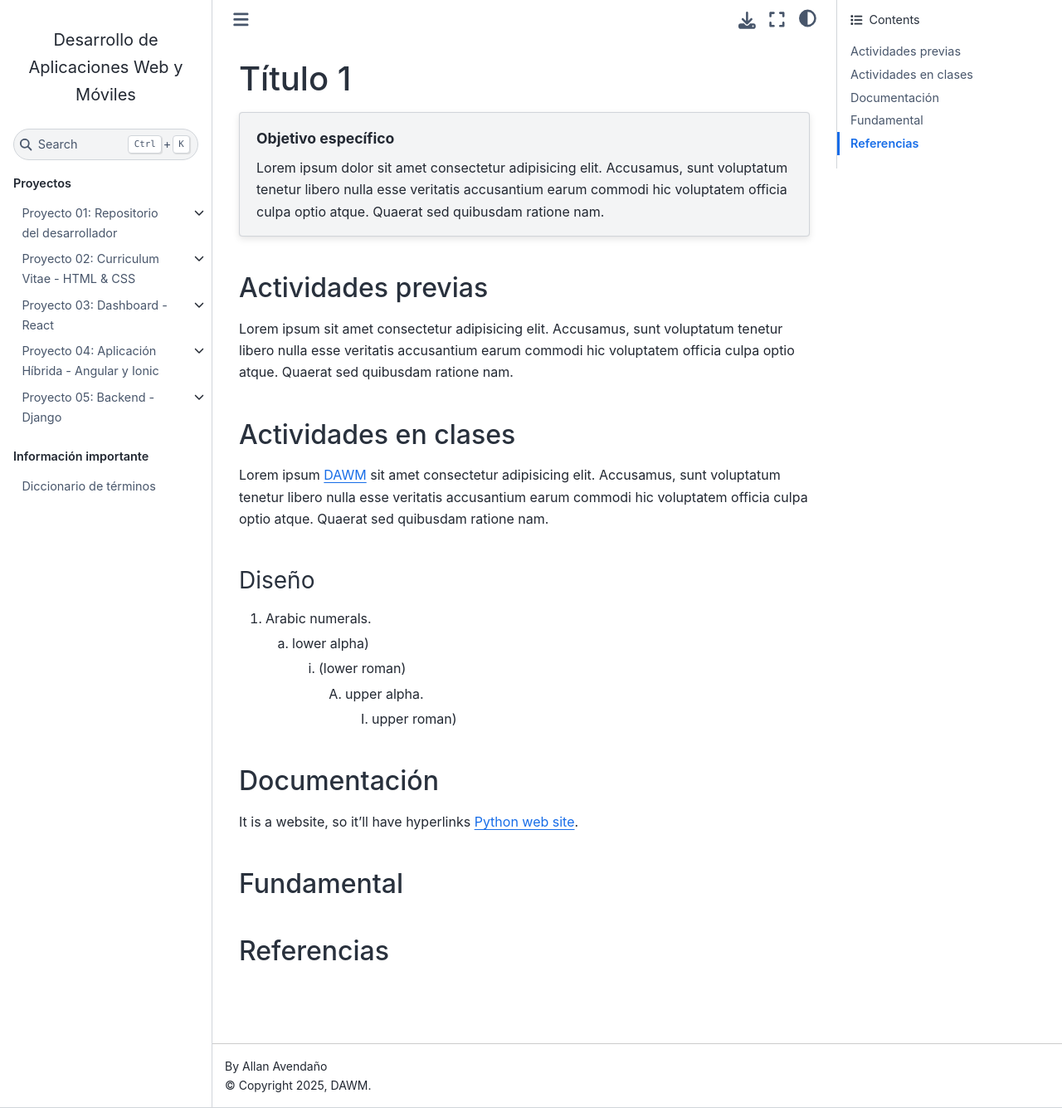
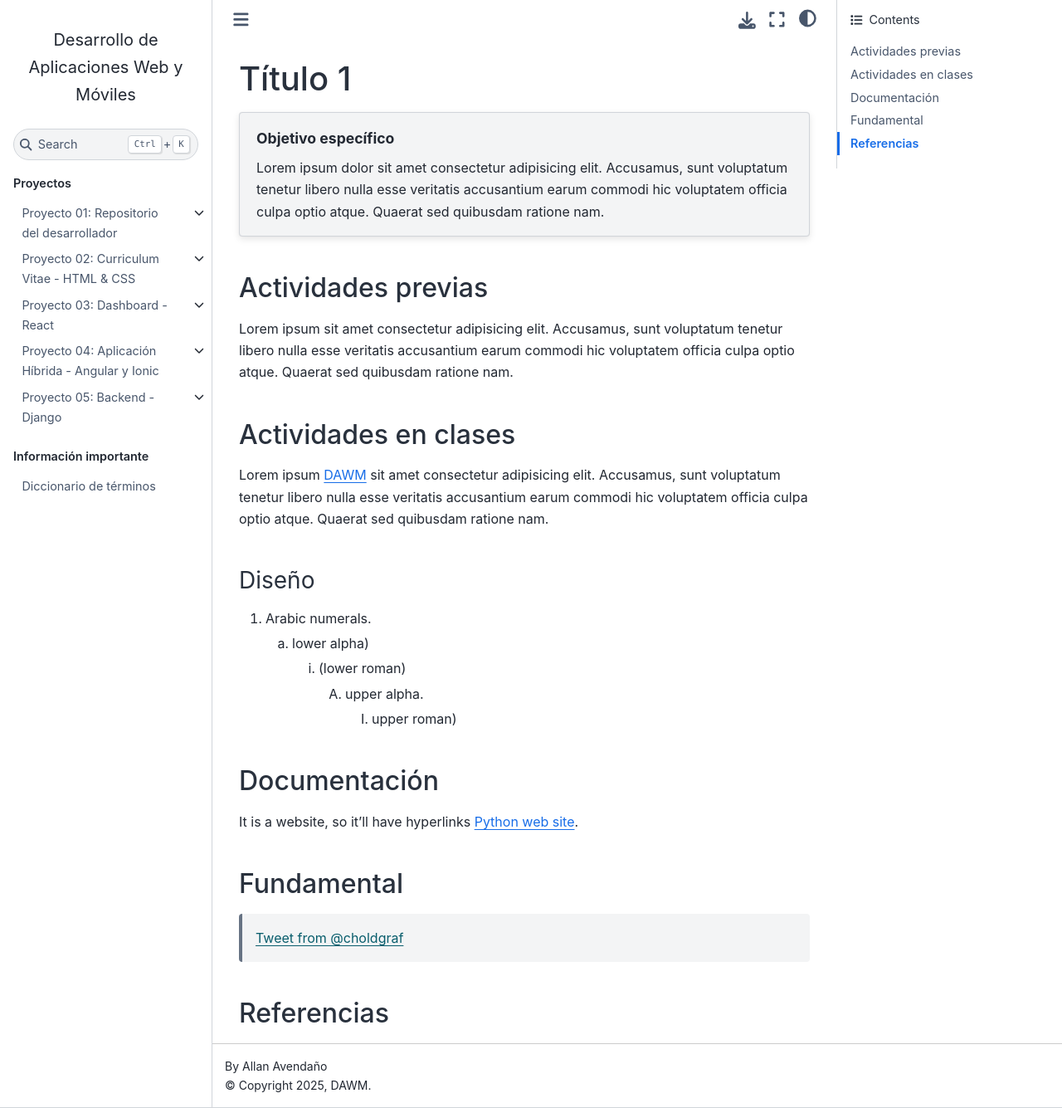
Before and after one commit to DAWMFIEC/DAWM-AI, a Sphinx documentation site: the page built from docs/source/plantillas/guia.rst, in a window 1280 px wide and 1335 px high. Shown: the whole window at 83% size. Built offline with Sphinx 7.4.7 and the Sphinx Book theme 1.1.4, drawn with Linux system fonts in a browser that asks for light colours; pages that are not in the unit, such as notebooks, are missing from menus.

Commit message:
tweet as raw embed

```diff
--- a/docs/requirements.txt
+++ b/docs/requirements.txt
@@ -3,4 +3,3 @@ sphinx-rtd-theme==3.0.2
 sphinx-copybutton==0.5.2
 sphinx-book-theme==1.1.4
 myst-parser==4.0.1
-sphinx-tweet-embed==0.5.0
--- a/docs/source/plantillas/guia.rst
+++ b/docs/source/plantillas/guia.rst
@@ -42,7 +42,9 @@ It is a website, so it'll have hyperlinks `Python web site <http://www.python.or
 Fundamental
 ===========
 
+.. raw:: html
 
+    <blockquote class="twitter-tweet"><p lang="en" dir="ltr"><a href="https://twitter.com/choldgraf/status/1564614538309390345">Tweet from @choldgraf</a></blockquote>
 
 Referencias
 ===========
```
